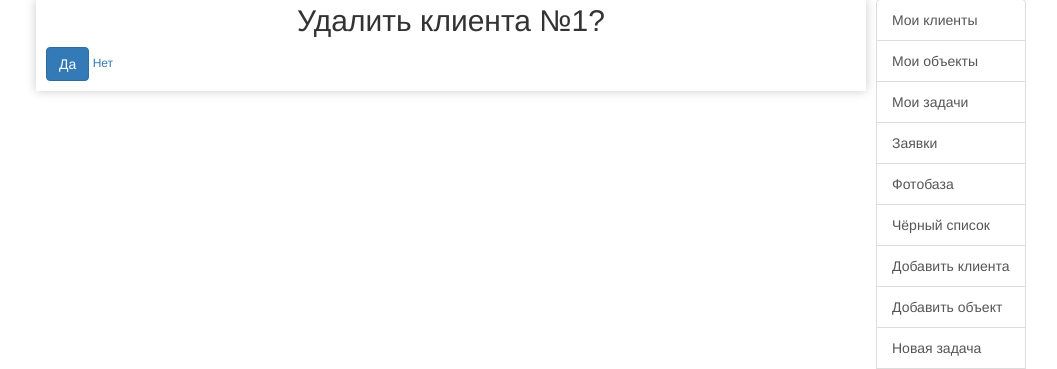
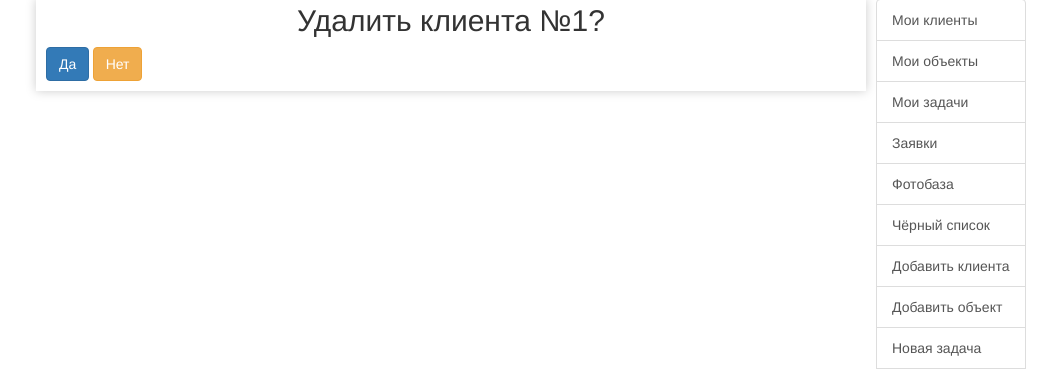
Before and after one commit to tayursky/metro, a Django app: page /login/client/delete_client/1/ in a window 1280 px wide. Shown: the part 77-446 px from the top of the page, without its empty margins (114-1171 px from the left). Run offline with Django 3.2, Linux system fonts and the light colour scheme; a user stored in the database is signed in; tables that the repository leaves empty hold one stand-in row (values such as "Sample post"); some libraries are stand-ins or nearby versions.

Commit message:
Myclient

```diff
--- a/myclient/models.py
+++ b/myclient/models.py
@@ -69,6 +69,7 @@ class Client(models.Model):
     tel = models.CharField("Телефон", max_length=30, blank=True)
     email = models.EmailField("Email", max_length=30, blank=True)
     hide = models.CharField("Скрыт", max_length=30, choices=HIDE, default="", blank=True)
+    hide_date = models.DateField("Скрыть до", auto_now_add=False, blank=True, null=True)
     naznach_one = models.ForeignKey(
         Naznach, related_name='naznach_one', verbose_name="Назначение №1")
     naznach_two = models.ForeignKey(Naznach, blank=True, null=True, verbose_name="Назначение №2")
--- a/templates/myclient/client_delete.html
+++ b/templates/myclient/client_delete.html
@@ -13,7 +13,8 @@
   {% csrf_token %}
   {% buttons %}
   {% bootstrap_button "Да" button_type="submit" button_class="btn-primary" %}
+  <a class="btn-warning btn" href="{% url "my_client" %}">Нет</a>
   {% endbuttons %}
-  <a href="{% url "my_client" %}">Нет</a>
+
 </form>
 {% endblock%}
```
